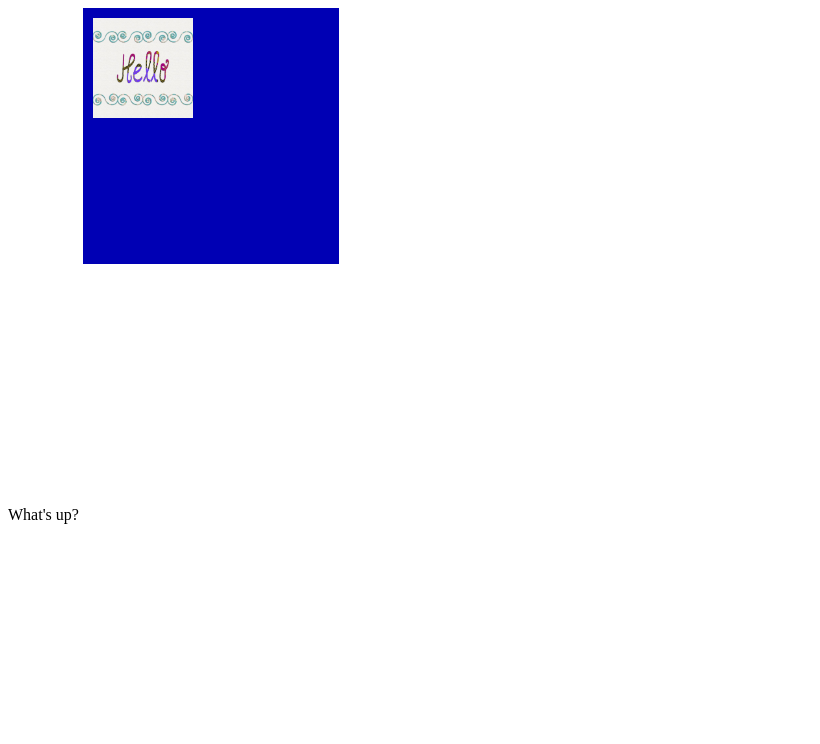
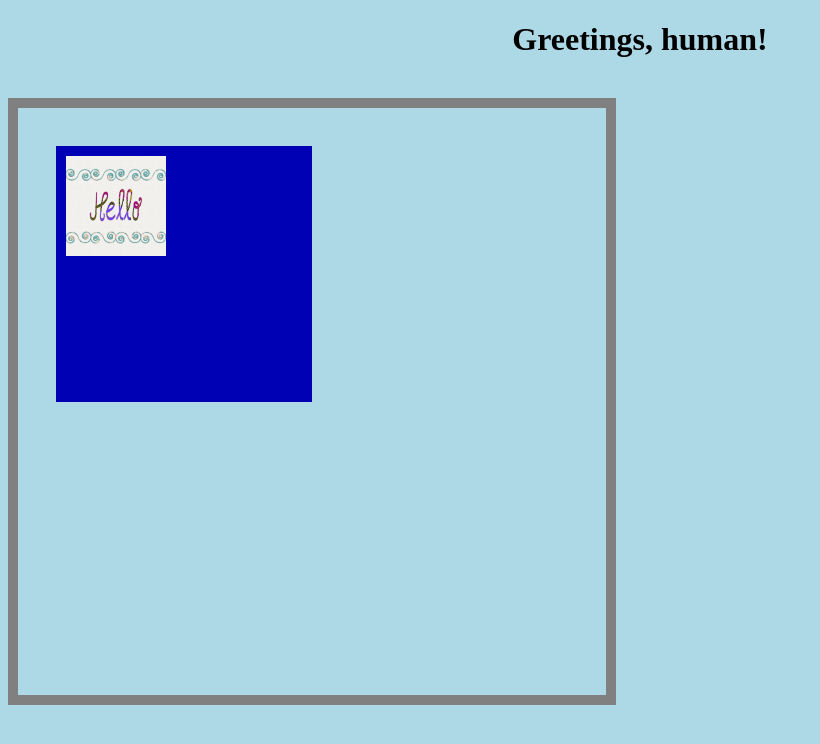
Before and after one commit to inowen/Pathfinder, a plain HTML site: page index.html in a window 1280 px wide. Shown: the whole page, without its empty margins (0-820 px from the left). Drawn offline with Linux system fonts and the light colour scheme.

Commit message:
Dynamic resizing, css styles

```diff
--- a/index.html
+++ b/index.html
@@ -5,13 +5,35 @@
 <meta charset="UTF-8">
 </head>
 
+<style>
+  h1 {
+    text-align: center;
+  }
+  body {background-color: lightblue;}
+  #myCanvas {
+    margin:auto;
+    padding: 1cm;
+    border: 10px solid gray;
+  }
+</style>
 <body>
-What's up?
-  <canvas id="myCanvas" width=512 height=512></canvas>
+<h1>Greetings, human!</h1>
+<br>
+<canvas id="myCanvas" width=512 height=512></canvas>
   <script>
-   const canvas = document.getElementById("myCanvas");
+   canvas = document.getElementById("myCanvas");
+
+   window.onresize = function() {
+     canvas = document.getElementById("myCanvas");
+     canvas.height = window.innerHeight * .5;
+     canvas.width = window.innerWidth * .5;
+     ctx = canvas.getContext("2d");
+     ctx.fillStyle = "rgb(0,0,0)";
+     ctx.fillRect(0,0,canvas.width, canvas.height);
+   }
+
     console.log("The canvas: " + canvas);
-    const context = canvas.getContext("2d");
+    context = canvas.getContext("2d");
     context.fillStyle = "rgb(0,0,180)";
     context.fillRect(0, 0, 256, 256);
 
```
